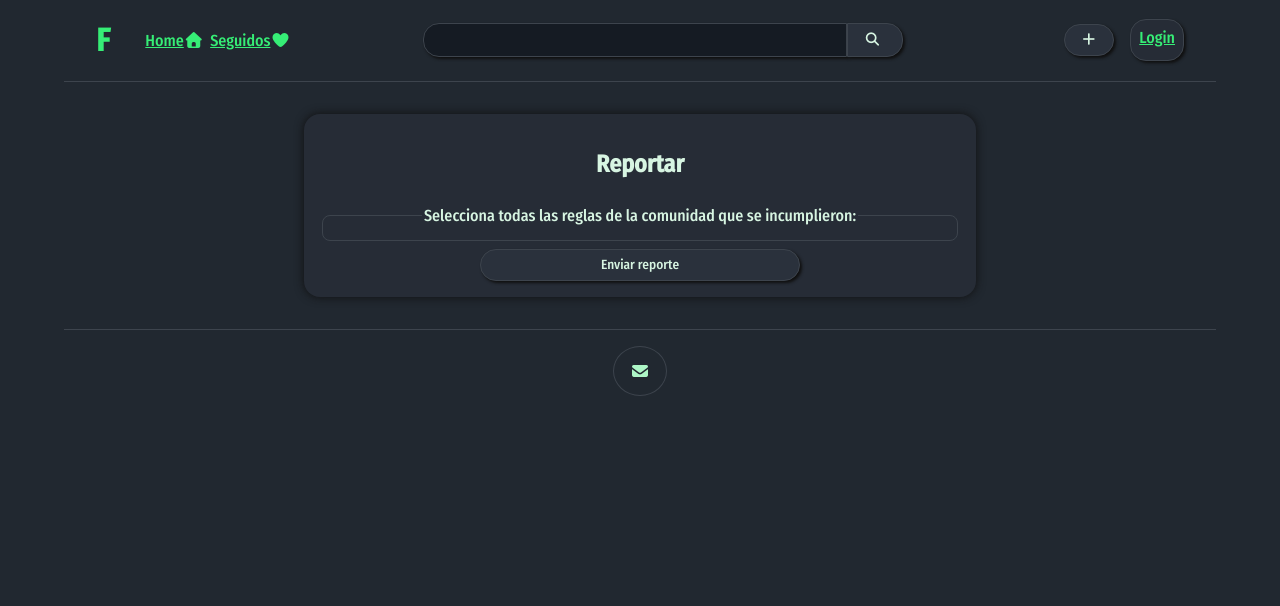
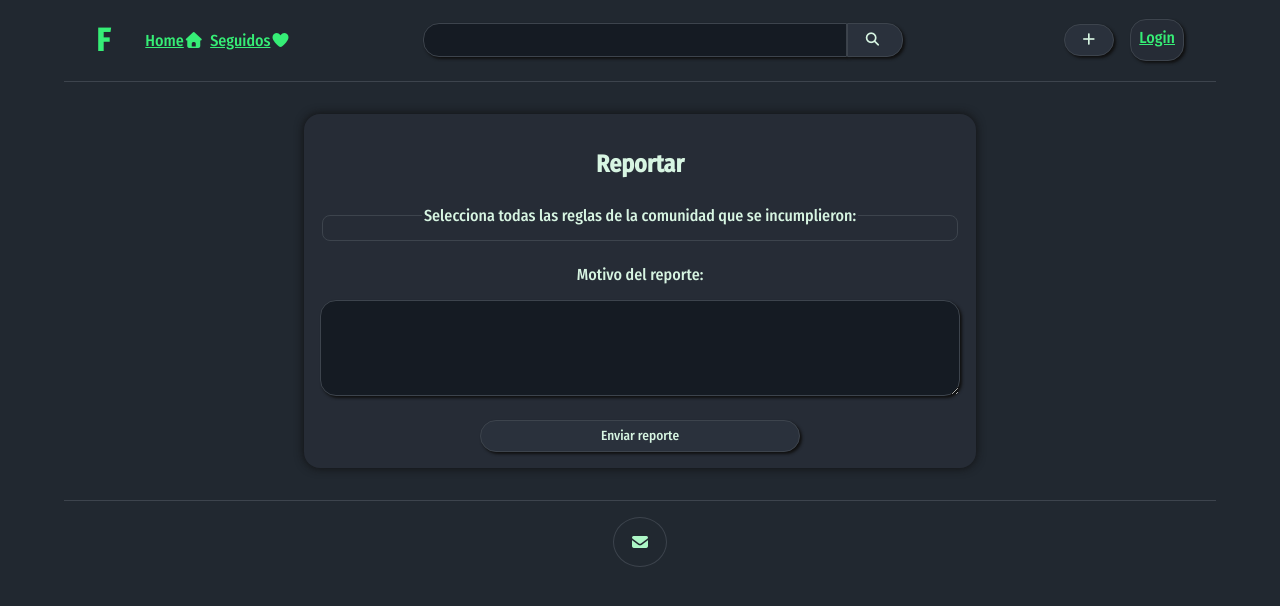
Before and after one commit to Nicanor95/fotaza, a Node server app: template views/report.pug in a window 1280 px wide. Shown: the top 606 px of the page. Run offline with Node 20, Linux system fonts and the light colour scheme; the template is opened without the code that fills it, so the values that code supplies are empty; some libraries are stand-ins or nearby versions.

Commit message:
Reagregar el input de motivo
Se arma un string con las reglas marcadas y con el input del usuario para guardarse en motivo.

No es lo mejor pero por ahora va bien

```diff
--- a/public/css/style.css
+++ b/public/css/style.css
@@ -61,6 +61,22 @@ fieldset.report-rules {
 
 .report-rule input {
 	height: auto;
+}
+
+.report-reason-label {
+	display: block;
+	margin-top: 1rem;
+}
+
+textarea.report-reason {
+	box-sizing: border-box;
+	display: block;
+	height: auto;
+	margin: 0.5rem 0 1rem;
+	min-height: 6rem;
+	padding: 0.75rem 1rem;
+	resize: vertical;
+	width: 100%;
 }
 
 button {
--- a/views/report.pug
+++ b/views/report.pug
@@ -11,4 +11,6 @@ block content
 				label.report-rule(for=`rule-${rule.id}`)
 					input(type="checkbox", id=`rule-${rule.id}`, name="rules", value=rule.id, checked=selectedRuleIds.includes(String(rule.id)))
 					span=rule.text
+		label.report-reason-label(for="motivo") Motivo del reporte:
+		textarea#motivo.report-reason(name="motivo", rows="4", maxlength="255", required=true)= motivo
 		button.center(type="submit") Enviar reporte
```
Also changed, not shown: controller/reportes.js (+19 -8 lines).
